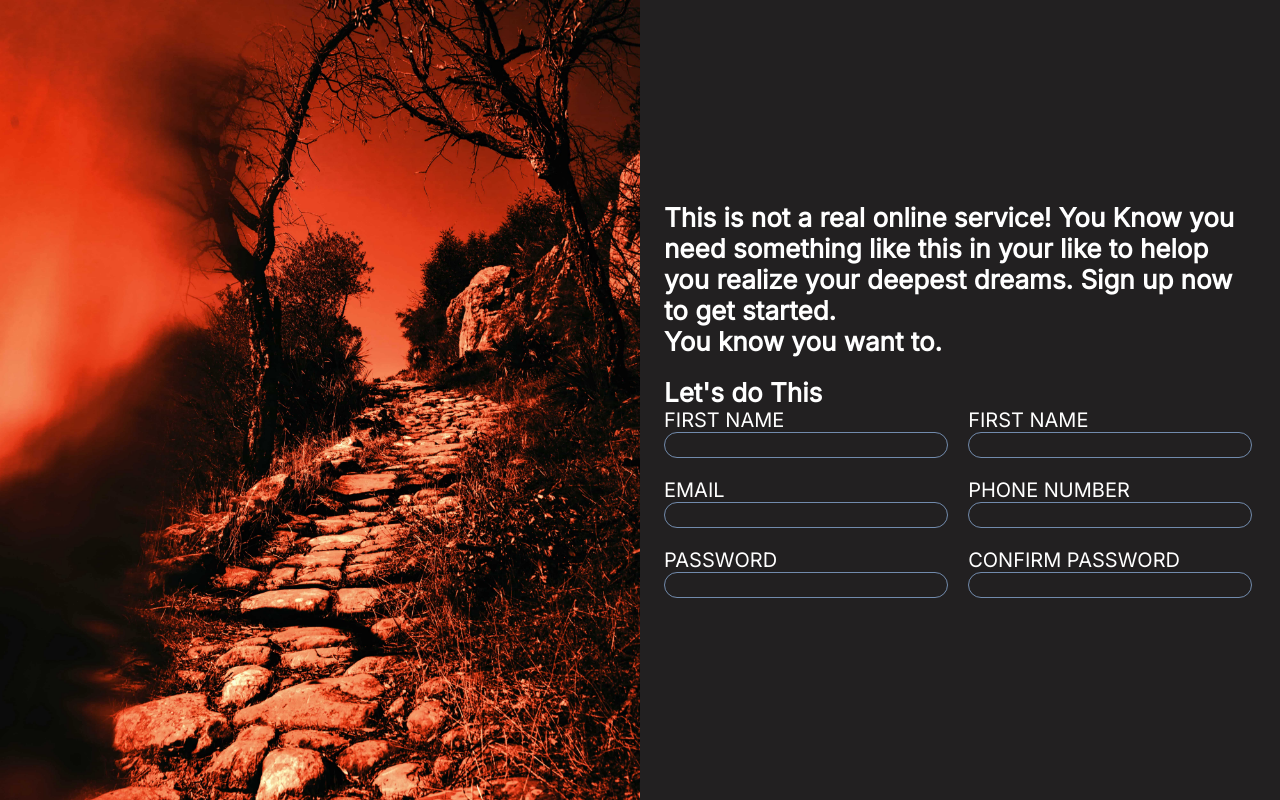
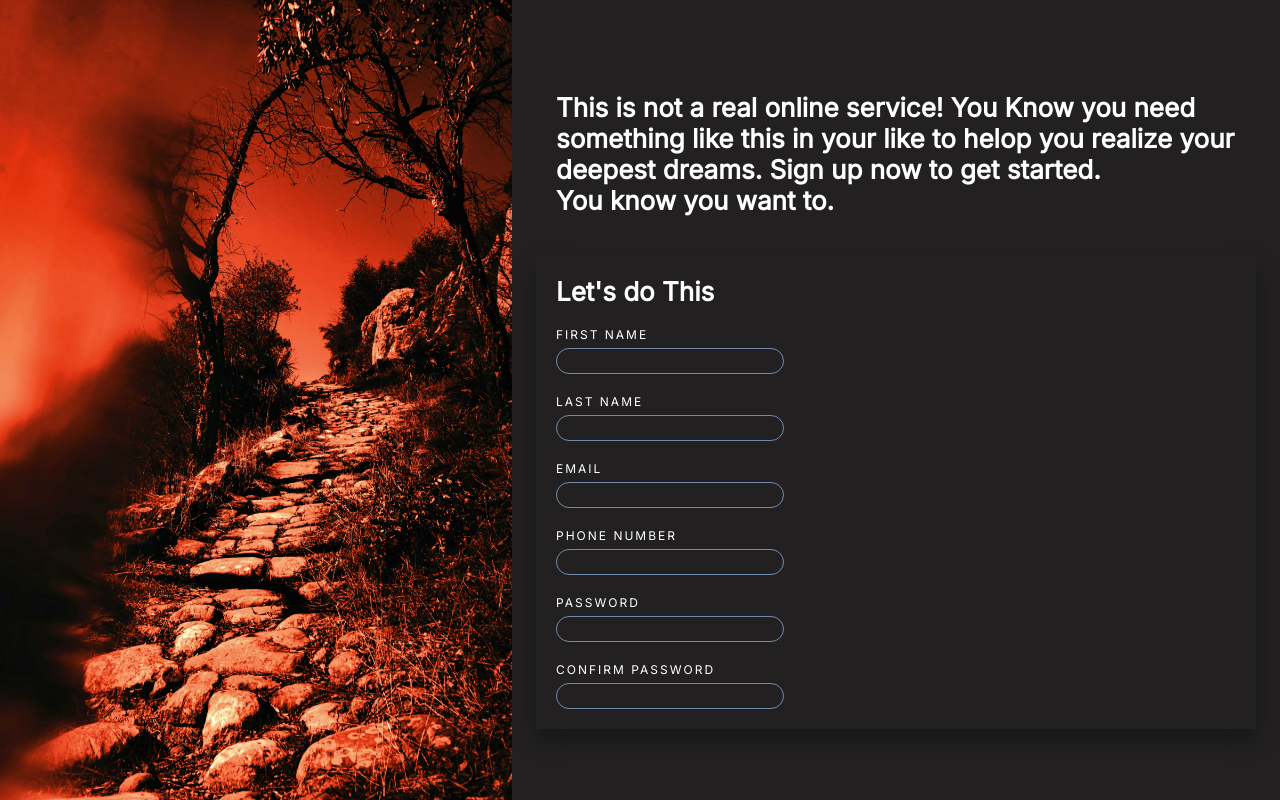
Before and after one commit to jhonacs2/sign-up-form, a plain HTML site: page index.html in a window 1280 px wide. Drawn offline with Linux system fonts and the light colour scheme.

Commit message:
modify styles section form

```diff
--- a/index.html
+++ b/index.html
@@ -27,9 +27,9 @@
         <p>You know you want to.</p>
     </div>
 
-    <div>
-        <p>Let's do This</p>
-        <form class="section-form">
+    <div class="section-form-sign-up">
+        <p class="title-form">Let's do This</p>
+        <form class="form-sign-up">
             <ul>
                 <li>
                     <label for="fistName">FIRST NAME</label>
@@ -37,7 +37,7 @@
                 </li>
 
                 <li>
-                    <label for="lastName">FIRST NAME</label>
+                    <label for="lastName">LAST NAME</label>
                     <input type="text" id="lastName">
                 </li>
 
@@ -63,7 +63,6 @@
             </ul>
         </form>
     </div>
-
 </section>
 
 </body>
--- a/styles/styles.css
+++ b/styles/styles.css
@@ -17,14 +17,14 @@
 }
 
 .section-logo {
-    width: 50%;
+    width: 40%;
     background-image: url('../assets/images/background-min.jpg');
     background-position: center;
     background-size: cover;
 }
 
 .section-info {
-    width: 50%;
+    width: 60%;
     display: flex;
     flex-direction: column;
     justify-content: center;
@@ -32,25 +32,47 @@
     gap: 1rem;
 }
 
+.section-info div {
+    padding: 1rem;
+}
+
 .section-info div p {
     font-size: 1.3rem;
     font-weight: bold;
 }
 
-.section-form ul {
+.section-form-sign-up {
+    display: flex;
+    flex-direction: column;
+    gap: 1rem;
+    box-shadow: 0 10px 20px -2px rgb(22 22 22);
+    padding: 1rem;
+}
+
+.form-sign-up {
+    width: 70%;
+}
+
+.form-sign-up ul {
     list-style: none;
     display: flex;
     gap: 1rem;
     flex-wrap: wrap;
 }
 
-.section-form ul li {
+.form-sign-up ul li {
     display: flex;
     flex-direction: column;
     width: 48%;
 }
 
-.section-form ul li input {
+.form-sign-up ul li input {
     border: 1px solid var(--color-base-input);
     border-radius: 1rem;
 }
+
+.form-sign-up ul li label {
+    margin-bottom: 0.3rem;
+    font-size: 0.6rem;
+    letter-spacing: 2px;
+}
```
